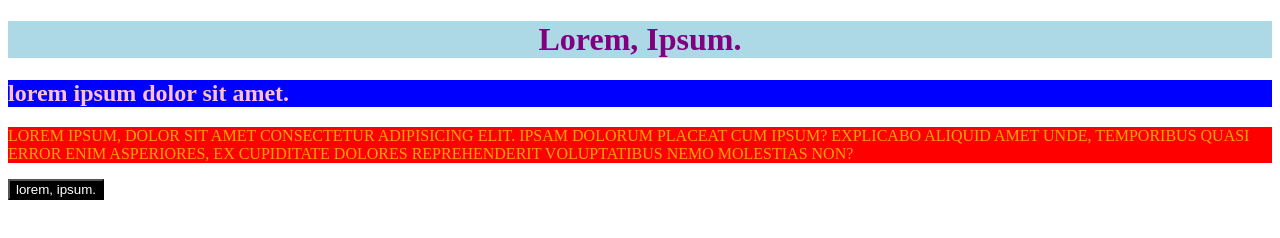
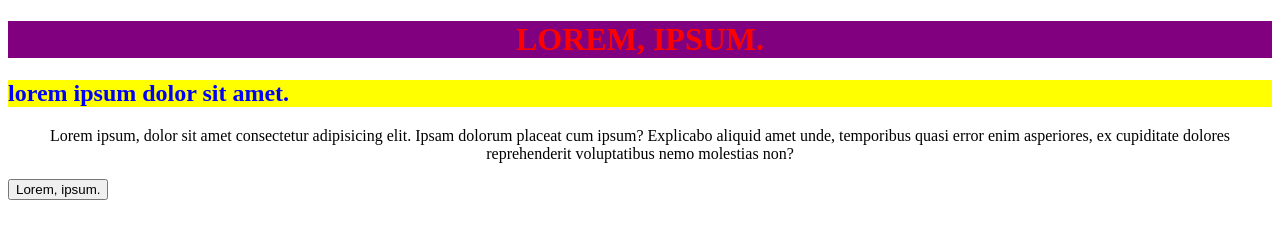
Before and after one commit to biigii/march2024project2, a plain HTML site: page index.html in a window 1280 px wide. Drawn offline with Linux system fonts and the light colour scheme.

Commit message:
CSS inline styling

```diff
--- a/index.html
+++ b/index.html
@@ -4,41 +4,16 @@
   <head>
     <meta charset="UTF-8">
     <title>project 2</title>
-    <!-- CSS selectors = html elements they are called selectors in css -->
-    <!-- this method of putting styling inside
-    html inside a style tag is called internal
-    styling -->
-    <style>
-      h1 {
-        color: purple;
-        background-color: lightblue ;
-        text-align: center;
-        text-transform: capitalize;
-      }
-
-      h2 {
-        color: pink;
-        background-color: blue;
-      }
-
-      p {
-        color: orange;
-        background-color: red;
-        text-transform: uppercase;
-      }
-
-      button {
-        background-color: black;
-        color: white;
-        text-transform: lowercase;
-      }
-    </style>
+    <!-- internal styling
+    <style></style> -->
   </head>
 
   <body>
-    <h1>lorem, ipsum.</h1>
-    <h2>lorem ipsum dolor sit amet.</h2>
-    <p>Lorem ipsum, dolor sit amet consectetur adipisicing elit. Ipsam dolorum placeat cum ipsum? Explicabo aliquid amet unde, temporibus quasi error enim asperiores, ex cupiditate dolores reprehenderit voluptatibus nemo molestias non?</p>
+    <!-- inline styling -->
+    <!--  we also have style attribute as well as style element -->
+    <h1 style="color: red;background-color: purple;text-align: center; text-transform: uppercase;">lorem, ipsum.</h1>
+    <h2 style="color: blue; background-color: yellow">lorem ipsum dolor sit amet.</h2>
+    <p style="text-align: center">Lorem ipsum, dolor sit amet consectetur adipisicing elit. Ipsam dolorum placeat cum ipsum? Explicabo aliquid amet unde, temporibus quasi error enim asperiores, ex cupiditate dolores reprehenderit voluptatibus nemo molestias non?</p>
     <button>Lorem, ipsum.</button>
   </body>
 
```
